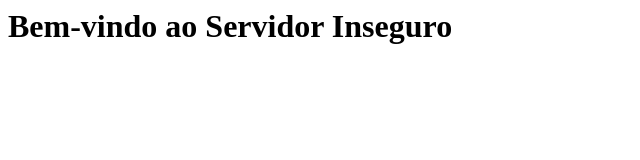
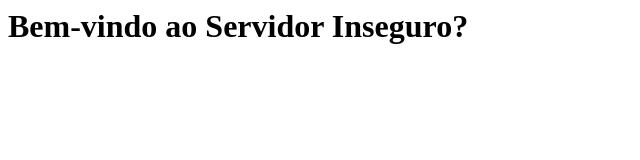
Before and after one commit to alecustodio74/SegInfo, a plain HTML site: page index.html in a window 1280 px wide. Shown: the full height of the page, 0-640 px from the left. Drawn offline with Linux system fonts and the light colour scheme.

```diff
--- a/index.html
+++ b/index.html
@@ -4,6 +4,6 @@
     <title>Teste de Segurança</title>
 </head>
 <body>
-    <h1>Bem-vindo ao Servidor Inseguro</h1>
+    <h1>Bem-vindo ao Servidor Inseguro?</h1>
 </body>
 </html>
```
